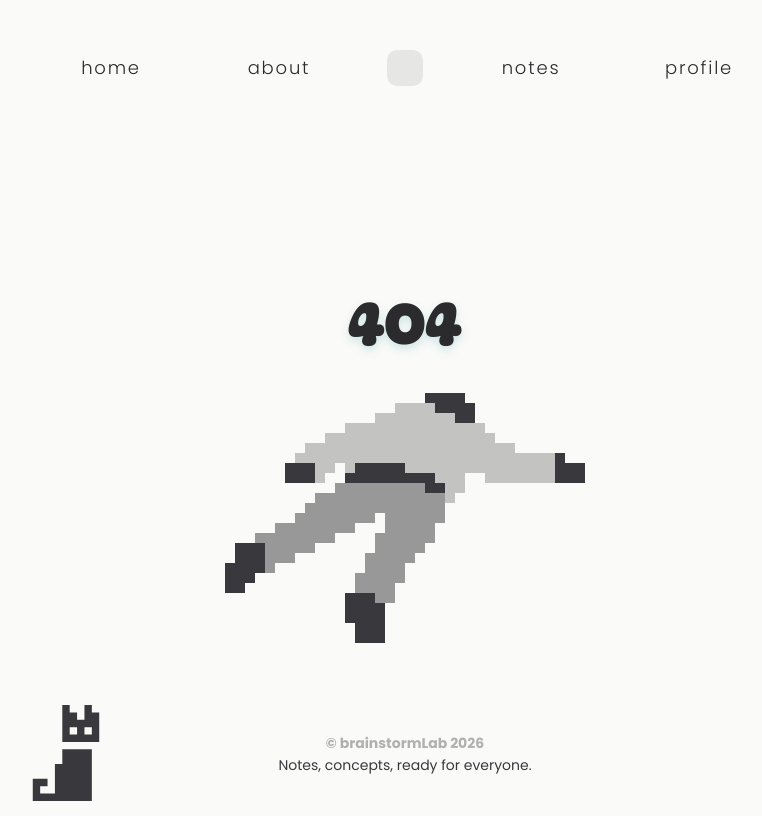
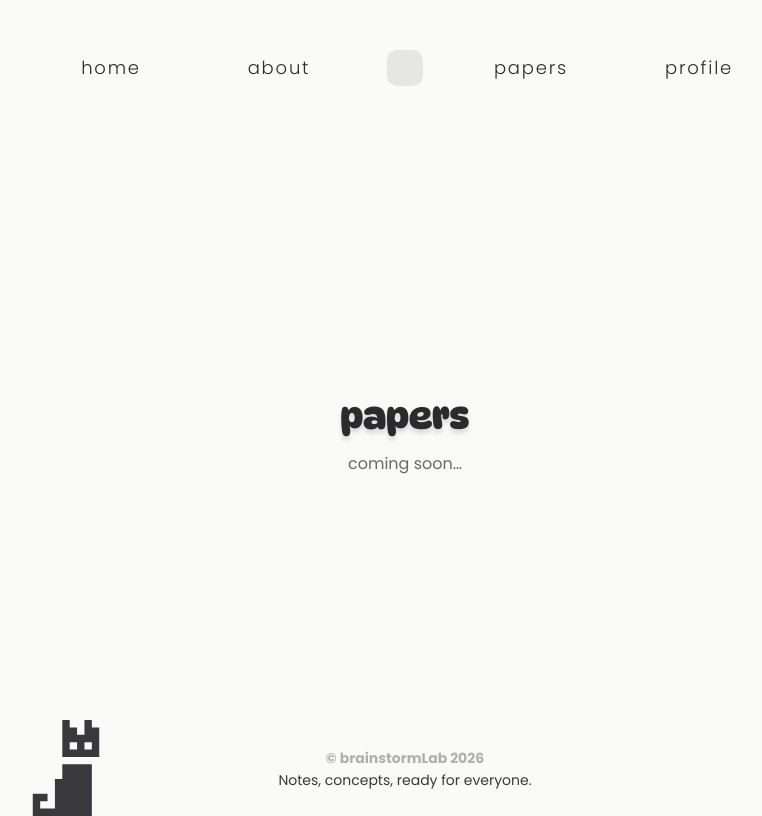
Before and after one commit to theBrainstormLab/koncepta, a React (Vite) app: page /papers in a window 1280 px wide. Before the commit this address had no page. Shown: the whole page, without its empty margins (235-997 px from the left). Built offline with nearby package versions, Linux system fonts and the light colour scheme; some icons are missing.

Commit message:
add: route /papers instead of notes in nav

```diff
--- a/src/App.jsx
+++ b/src/App.jsx
@@ -11,6 +11,7 @@ const Modules = lazy(() => import("./pages/modules"));
 const NoteView = lazy(() => import("./pages/NoteView"));
 const About = lazy(() => import("./pages/about"));
 const Profile = lazy(() => import("./pages/Profile"));
+const Papers = lazy(() => import("./pages/Papers"));
 
 function App() {
   return (
@@ -25,6 +26,7 @@ function App() {
           <Route path="/about" element={<About />} />
           <Route path="/profile" element={<Profile />} />
           <Route path="/profile/:username" element={<Profile />} />
+          <Route path="/papers" element={<Papers />} />
         </Routes>
       </Suspense>
       <Footer />
--- a/src/components/navbar.jsx
+++ b/src/components/navbar.jsx
@@ -54,10 +54,10 @@ export default function Navbar() {
            </span>
         </button>
         <Link
-          to="/"
+          to="/papers"
           className="text-base md:text-lg md:w-[120px] md:tracking-widest"
         >
-          notes
+          papers
         </Link>
         <Link
           to="/profile"
@@ -119,11 +119,11 @@ export default function Navbar() {
             </span>
           </button>
           <Link
-            to="/"
+            to="/papers"
             className="block text-center px-4 py-5 no-underline text-xl"
             onClick={() => setIsMenuOpen(false)}
           >
-            notes
+            papers
           </Link>
           <Link
             to="/profile"
--- /dev/null
+++ b/src/pages/Papers.jsx
@@ -0,0 +1,12 @@
+export default function Papers() {
+  return (
+      <main className="flex min-h-[calc(100svh-180px)] flex-col items-center justify-center px-5 py-16 text-center">
+      <h1 className="font-[DynaPuff] text-3xl font-bold text-shadow-[var(--shadow-text)] sm:text-4xl">
+        papers
+      </h1>
+      <p className="mt-4 text-sm text-[var(--color-text-secondary)] sm:text-base">
+        coming soon…
+      </p>
+    </main>
+  );
+}
```
